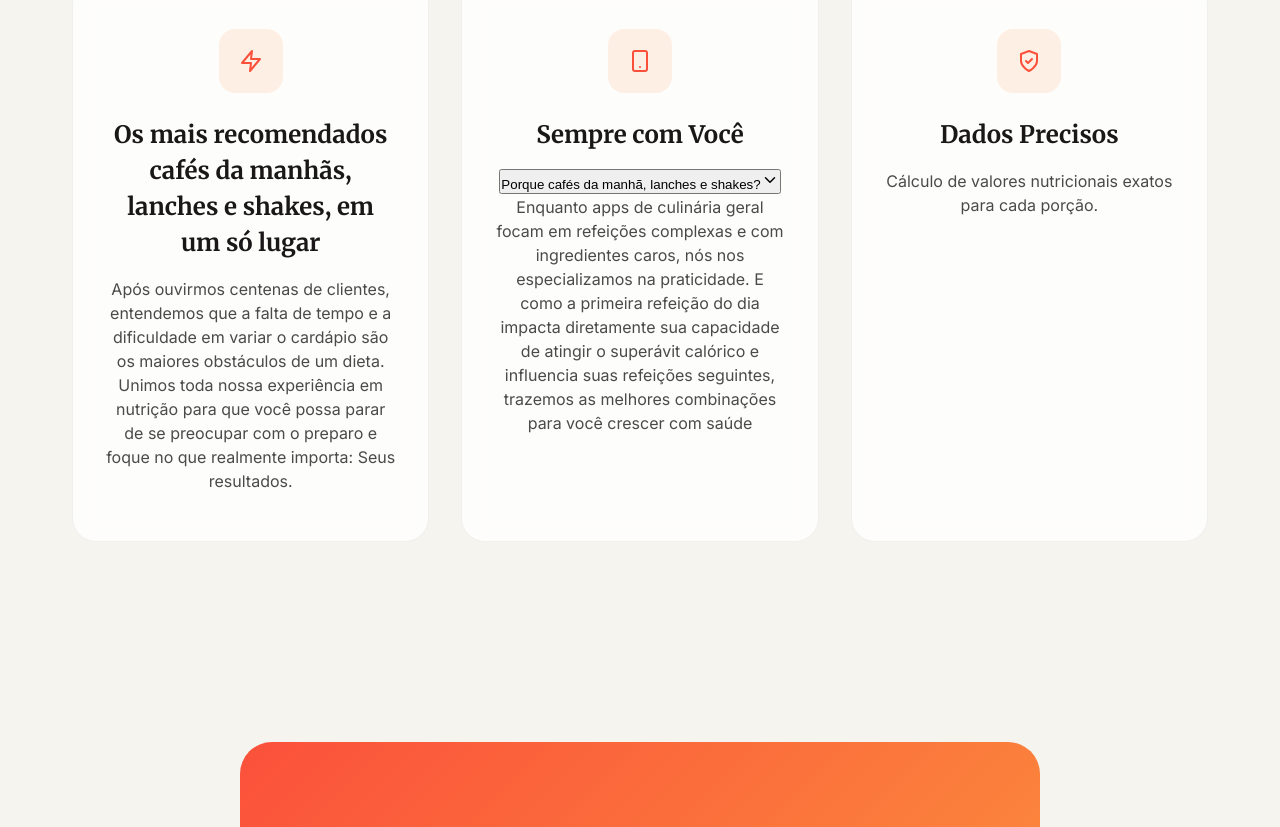
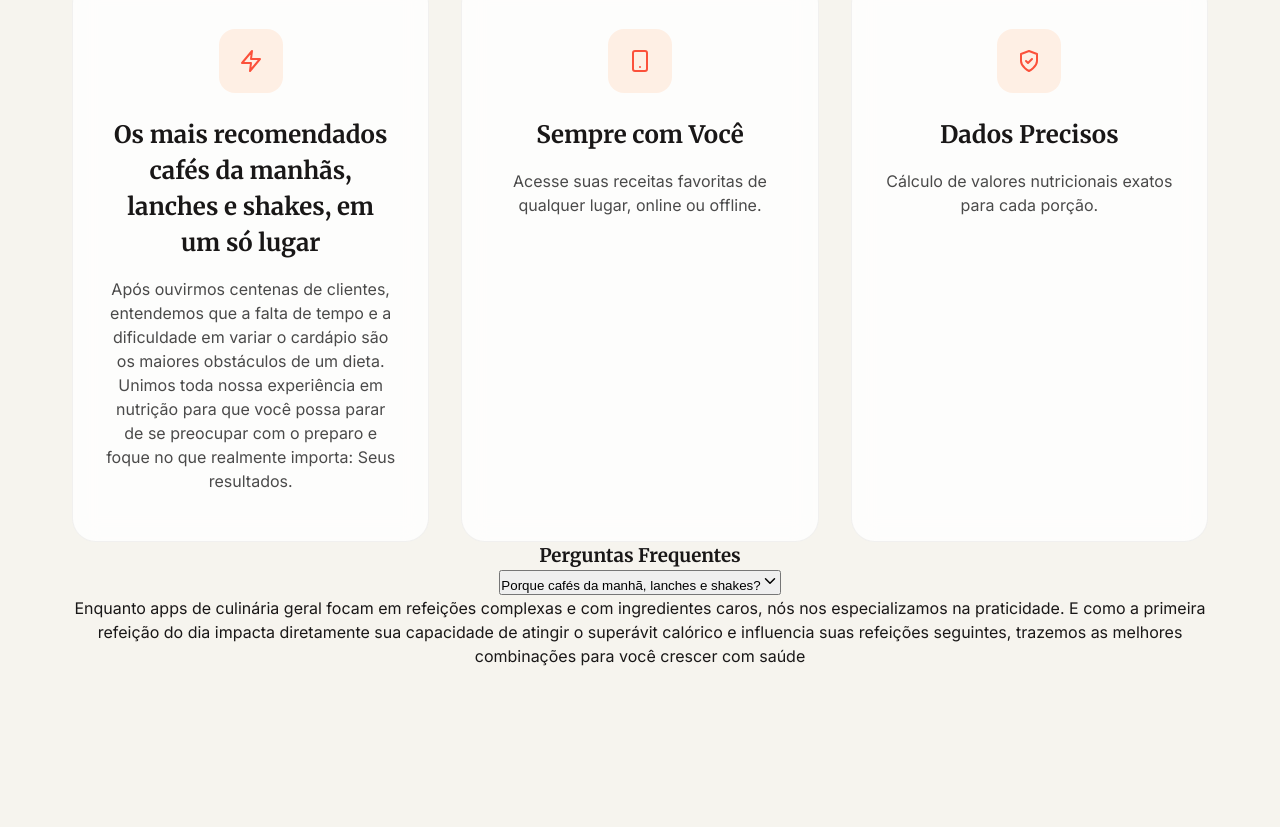
Before and after one commit to YohanSaibb026/LeadingPage, a React (Vite) app: page / in a window 1280 px wide. Shown: the part 2139-2966 px from the top of the page. Built offline with nearby package versions, Linux system fonts and the light colour scheme.

Commit message:
feat: Add initial landing page with Portuguese localization.

```diff
--- a/src/App.tsx
+++ b/src/App.tsx
@@ -128,8 +128,20 @@ function App() {
                         <h3>{t('features.instant.title')}</h3>
                         <p>{t('features.instant.desc')}</p>
                     </div>
-                    <div className="feature-card glass-morphism faq-card">
+                    <div className="feature-card glass-morphism">
                         <div className="icon-wrapper"><Smartphone /></div>
+                        <h3>{t('features.always.title')}</h3>
+                        <p>{t('features.always.desc')}</p>
+                    </div>
+                    <div className="feature-card glass-morphism">
+                        <div className="icon-wrapper"><ShieldCheck /></div>
+                        <h3>{t('features.data.title')}</h3>
+                        <p>{t('features.data.desc')}</p>
+                    </div>
+                </div>
+
+                {/* FAQ Section (Minimalist Style) */}
+                <div className="faq-section">
                     <h3>{t('features.faq_section.title')}</h3>
                     <div className="faq-accordion">
                         {[0].map((idx) => (
@@ -146,12 +158,6 @@ function App() {
                                 </div>
                             </div>
                         ))}
-                        </div>
-                    </div>
-                    <div className="feature-card glass-morphism">
-                        <div className="icon-wrapper"><ShieldCheck /></div>
-                        <h3>{t('features.data.title')}</h3>
-                        <p>{t('features.data.desc')}</p>
                     </div>
                 </div>
             </section>
--- a/src/locales/pt.json
+++ b/src/locales/pt.json
@@ -26,7 +26,7 @@
             "desc": "Após ouvirmos centenas de clientes, entendemos que a falta de tempo e a dificuldade em variar o cardápio são os maiores obstáculos de um dieta. Unimos toda nossa experiência em nutrição para que você possa parar de se preocupar com o preparo e foque no que realmente importa: Seus resultados."
         },
         "faq_section": {
-            "title": "Sempre com Você",
+            "title": "Perguntas Frequentes",
             "items": {
                 "0": {
                     "q": "Porque cafés da manhã, lanches e shakes?",
```
Lines whose indentation alone changed are shown as unchanged.
